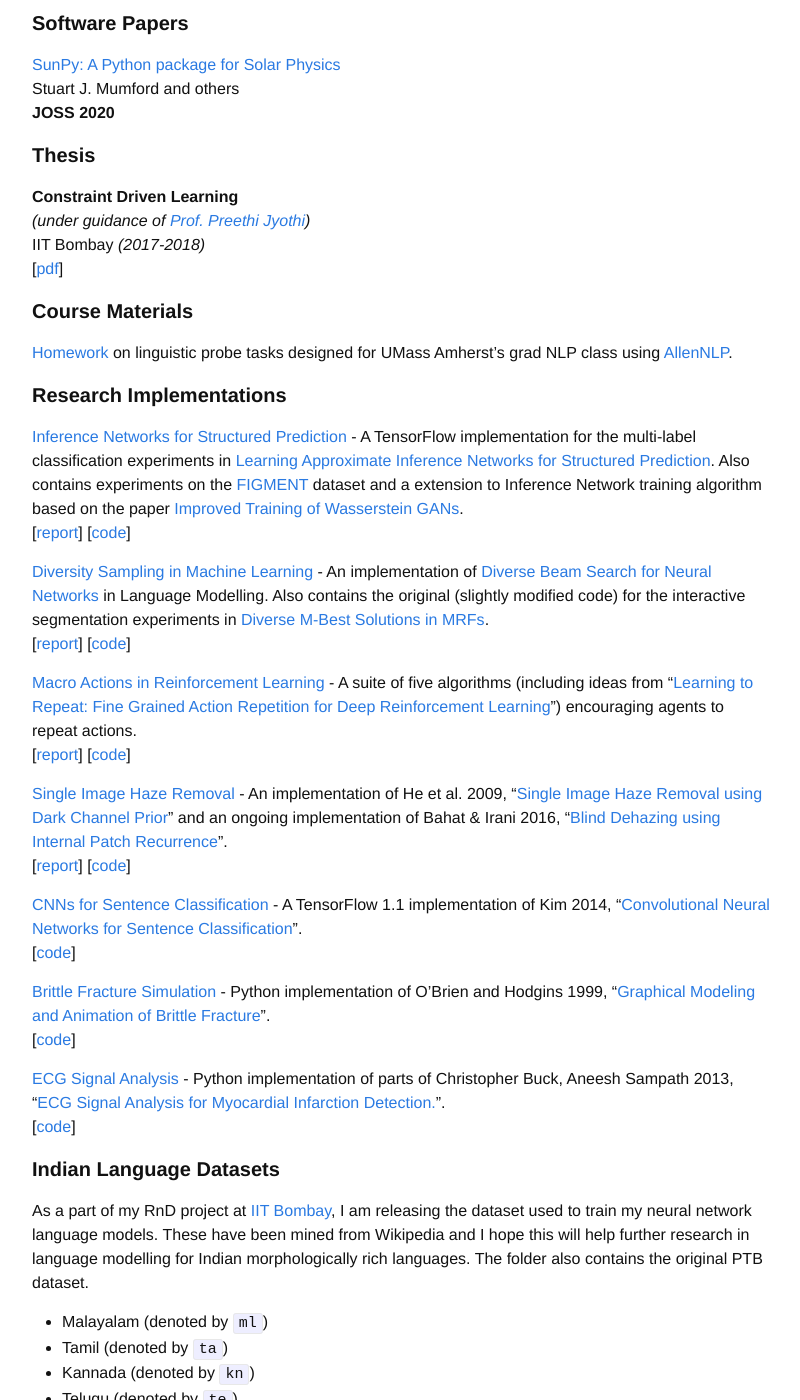
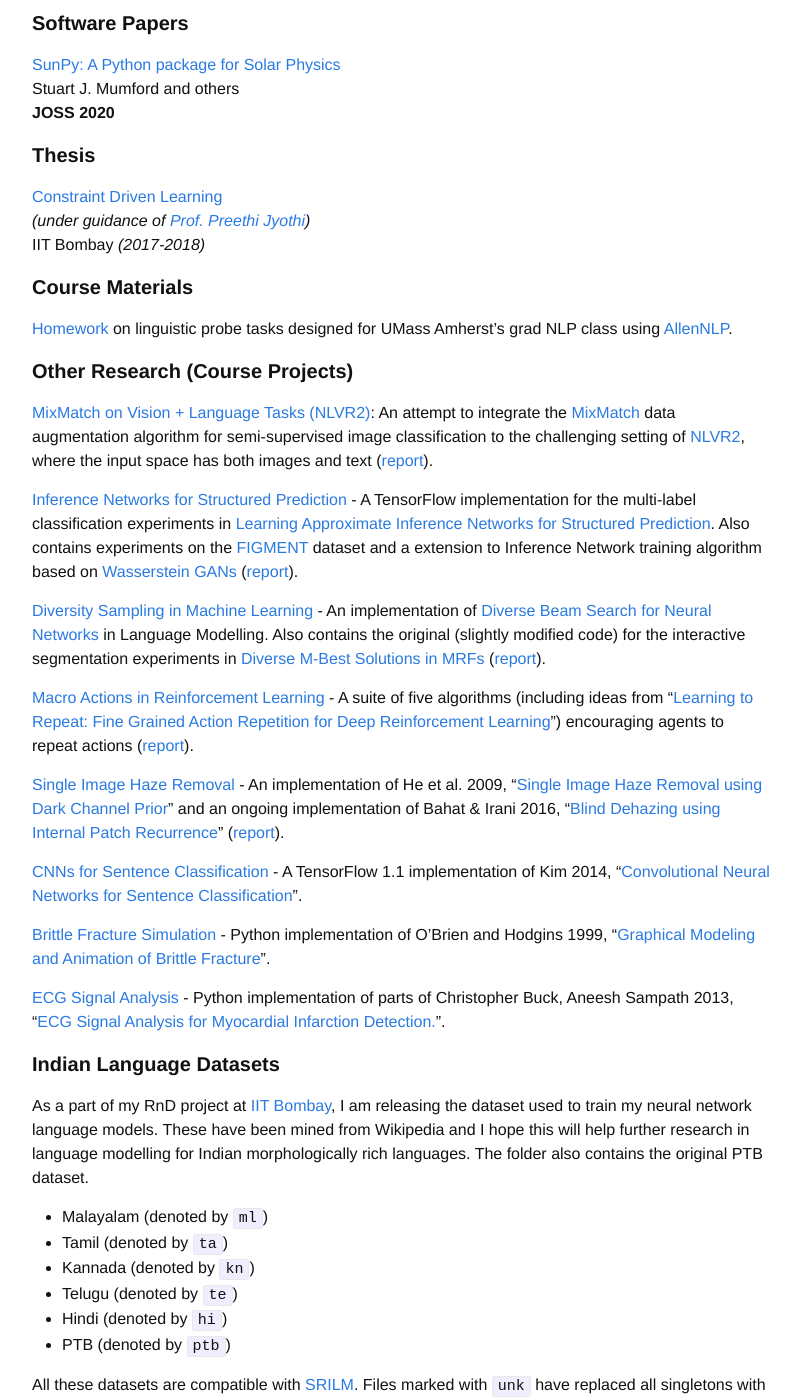
Before and after one commit to martiansideofthemoon/martiansideofthemoon.github.io, a Jekyll site: the page built from _pages/research.md, in a window 1280 px wide and 1400 px high, scrolled down 1089 px. Shown: the whole window, without its empty margins (238-1038 px from the left). Built offline with Jekyll 4.4.1, drawn with Linux system fonts in a browser that asks for light colours; comment, search, counter and statistics services are not loaded.

Commit message:
Update, Research page

```diff
--- a/_pages/research.md
+++ b/_pages/research.md
@@ -52,37 +52,31 @@ Stuart J. Mumford and others
 
 #### **Thesis**
 
-**Constraint Driven Learning**
+[Constraint Driven Learning](https://people.cs.umass.edu/~kalpesh/btp-report.pdf)
 *(under guidance of [Prof. Preethi Jyothi](https://www.cse.iitb.ac.in/~pjyothi/))*
 IIT Bombay *(2017-2018)*
-\[[pdf](https://people.cs.umass.edu/~kalpesh/btp-report.pdf)\]
 
 #### **Course Materials**
 
 [Homework](https://github.com/martiansideofthemoon/allennlp-probe-hw) on linguistic probe tasks designed for UMass Amherst's grad NLP class using [AllenNLP](https://allennlp.org/).
 
-#### **Research Implementations**
+#### **Other Research (Course Projects)**
 
-[Inference Networks for Structured Prediction](https://github.com/TheShadow29/infnet-spen) - A TensorFlow implementation for the multi-label classification experiments in [Learning Approximate Inference Networks for Structured Prediction](https://arxiv.org/abs/1803.03376). Also contains experiments on the [FIGMENT](http://cistern.cis.lmu.de/figment/) dataset and a extension to Inference Network training algorithm based on the paper [Improved Training of Wasserstein GANs](https://arxiv.org/abs/1704.00028).
-\[[report](https://people.cs.umass.edu/~kalpesh/infnet.pdf)\] \[[code](https://github.com/TheShadow29/infnet-spen)\]
+[MixMatch on Vision + Language Tasks (NLVR2)](https://github.com/martiansideofthemoon/mixmatch_lxmert): An attempt to integrate the [MixMatch](https://arxiv.org/abs/1905.02249) data augmentation algorithm for semi-supervised image classification to the challenging setting of [NLVR2](http://lil.nlp.cornell.edu/nlvr), where the input space has both images and text ([report](https://sumanvid97.github.io/docs/cv_report.pdf)).
 
-[Diversity Sampling in Machine Learning](http://github.com/martiansideofthemoon/diversity-sampling) - An implementation of [Diverse Beam Search for Neural Networks](https://arxiv.org/abs/1610.02424) in Language Modelling. Also contains the original (slightly modified code) for the interactive segmentation experiments in [Diverse M-Best Solutions in MRFs](http://ttic.uchicago.edu/~gregory/papers/MBestModes.pdf).
-\[[report](https://people.cs.umass.edu/~kalpesh/diversity.pdf)\] \[[code](http://github.com/martiansideofthemoon/diversity-sampling)\]
+[Inference Networks for Structured Prediction](https://github.com/TheShadow29/infnet-spen) - A TensorFlow implementation for the multi-label classification experiments in [Learning Approximate Inference Networks for Structured Prediction](https://arxiv.org/abs/1803.03376). Also contains experiments on the [FIGMENT](http://cistern.cis.lmu.de/figment/) dataset and a extension to Inference Network training algorithm based on [Wasserstein GANs](https://arxiv.org/abs/1704.00028) ([report](https://people.cs.umass.edu/~kalpesh/infnet.pdf)).
 
-[Macro Actions in Reinforcement Learning](https://github.com/martiansideofthemoon/macro-action-rl) - A suite of five algorithms (including ideas from "[Learning to Repeat: Fine Grained Action Repetition for Deep Reinforcement Learning](https://arxiv.org/abs/1702.06054)") encouraging agents to repeat actions.
-\[[report](https://people.cs.umass.edu/~kalpesh/macro.pdf)\] \[[code](https://github.com/martiansideofthemoon/macro-action-rl)\]
+[Diversity Sampling in Machine Learning](http://github.com/martiansideofthemoon/diversity-sampling) - An implementation of [Diverse Beam Search for Neural Networks](https://arxiv.org/abs/1610.02424) in Language Modelling. Also contains the original (slightly modified code) for the interactive segmentation experiments in [Diverse M-Best Solutions in MRFs](http://ttic.uchicago.edu/~gregory/papers/MBestModes.pdf) ([report](https://people.cs.umass.edu/~kalpesh/diversity.pdf)).
 
-[Single Image Haze Removal](https://github.com/martiansideofthemoon/blind-dehazing) - An implementation of He et al. 2009, "[Single Image Haze Removal using Dark Channel Prior](https://www.robots.ox.ac.uk/~vgg/rg/papers/hazeremoval.pdf)" and an ongoing implementation of Bahat & Irani 2016, "[Blind Dehazing using Internal Patch Recurrence](http://ieeexplore.ieee.org/document/7492870/)".
-\[[report](https://people.cs.umass.edu/~kalpesh/dehaze.pdf)\] \[[code](https://github.com/martiansideofthemoon/blind-dehazing)\]
+[Macro Actions in Reinforcement Learning](https://github.com/martiansideofthemoon/macro-action-rl) - A suite of five algorithms (including ideas from "[Learning to Repeat: Fine Grained Action Repetition for Deep Reinforcement Learning](https://arxiv.org/abs/1702.06054)") encouraging agents to repeat actions ([report](https://people.cs.umass.edu/~kalpesh/macro.pdf)).
+
+[Single Image Haze Removal](https://github.com/martiansideofthemoon/blind-dehazing) - An implementation of He et al. 2009, "[Single Image Haze Removal using Dark Channel Prior](https://www.robots.ox.ac.uk/~vgg/rg/papers/hazeremoval.pdf)" and an ongoing implementation of Bahat & Irani 2016, "[Blind Dehazing using Internal Patch Recurrence](http://ieeexplore.ieee.org/document/7492870/)" ([report](https://people.cs.umass.edu/~kalpesh/dehaze.pdf)).
 
 [CNNs for Sentence Classification](https://github.com/martiansideofthemoon/tf-sentence-classification) - A TensorFlow 1.1 implementation of Kim 2014, "[Convolutional Neural Networks for Sentence Classification](https://arxiv.org/abs/1408.5882)".
-\[[code](https://github.com/martiansideofthemoon/tf-sentence-classification)\]
 
 [Brittle Fracture Simulation](https://github.com/martiansideofthemoon/brittle-fracture-simulation) - Python implementation of O'Brien and Hodgins 1999, "[Graphical Modeling and Animation of Brittle Fracture](http://graphics.berkeley.edu/papers/Obrien-GMA-1999-08/Obrien-GMA-1999-08.pdf)".
-\[[code](https://github.com/martiansideofthemoon/brittle-fracture-simulation)\]
 
 [ECG Signal Analysis](https://github.com/martiansideofthemoon/ecg-analysis) - Python implementation of parts of Christopher Buck, Aneesh Sampath 2013, “[ECG Signal Analysis for Myocardial Infarction Detection.](https://cnx.org/contents/VZtarYnV@2.1:WO1d4SJW@1/Introduction)”.
-\[[code](https://github.com/martiansideofthemoon/ecg-analysis)\]
 
 #### **Indian Language Datasets**
 
```
